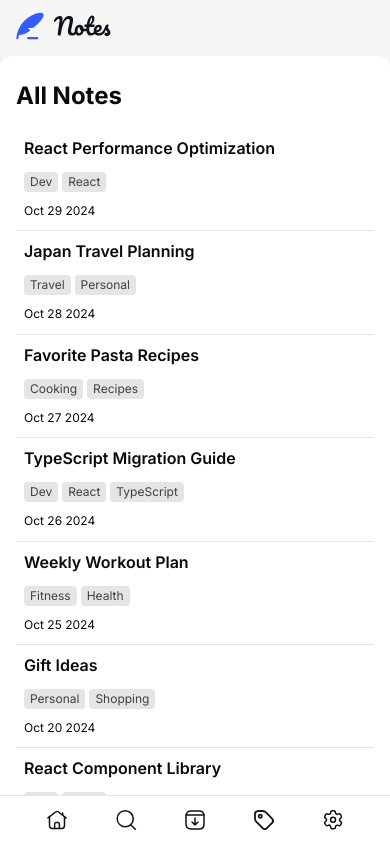
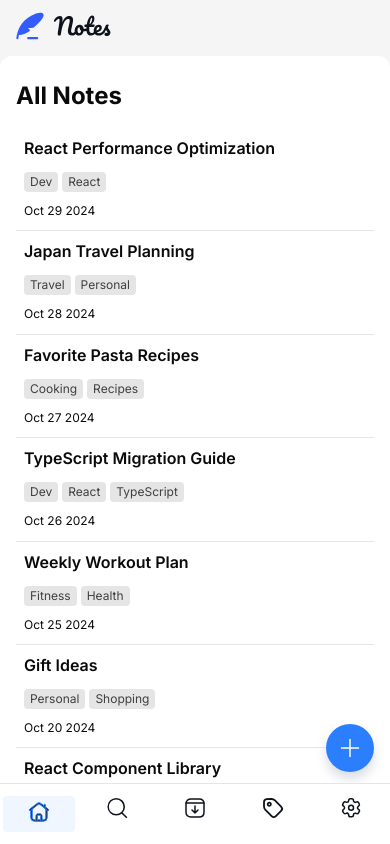
Before and after one commit to florianstancioiu/note-taking-web-app, a React (Vite) app: page /notes in a window 390 px wide. Shown: the top 844 px of the page. Built offline with nearby package versions, Linux system fonts and the light colour scheme.

Commit message:
Worked on the tablet version for /notes page

```diff
--- a/src/components/Menu/Menu.tsx
+++ b/src/components/Menu/Menu.tsx
@@ -4,24 +4,44 @@ import ArchiveIcon from "../../images/icon-archive.svg?react";
 import TagIcon from "../../images/icon-tag.svg?react";
 import SettingsIcon from "../../images/icon-settings.svg?react";
 
+// TODO: Implement hover state for each menu item
+// I should use an array to list each menu items, this will make it way easier to style them
 const Menu = () => {
   return (
-    <div className="border-t border-neutral-200 fixed left-0 bottom-0 w-full py-3 shadow-men z-10 bg-white">
-      <ul className="flex justify-evenly">
-        <li>
-          <HomeIcon className="cursor-pointer" />
+    <div className="border-t border-neutral-200 fixed left-0 bottom-0 w-full py-3 shadow-men z-10 bg-white text-neutral-500">
+      <ul className="grid grid-cols-5">
+        <li className="md:border-r md:border-neutral-100 text-center">
+          <div className="inline-block mx-auto rounded-sm bg-blue-50 py-1 px-6 text-blue-500">
+            <HomeIcon
+              className="cursor-pointer inline-block mx-auto mb-1"
+              stroke="currentColor"
+            />
+            <p className="hidden md:block text-xs">Home</p>
+          </div>
         </li>
-        <li>
-          <SearchIcon className="cursor-pointer" />
+        <li className="md:border-r md:border-neutral-100 text-center">
+          <div className="inline-block mx-auto">
+            <SearchIcon className="cursor-pointer inline-block mx-auto mb-1" />
+            <p className="hidden md:block text-xs text-neutral-500">Search</p>
+          </div>
         </li>
-        <li>
-          <ArchiveIcon className="cursor-pointer" />
+        <li className="md:border-r md:border-neutral-100 text-center">
+          <div className="inline-block mx-auto">
+            <ArchiveIcon className="cursor-pointer inline-block mx-auto mb-1" />
+            <p className="hidden md:block text-xs text-neutral-500">Archived</p>
+          </div>
         </li>
-        <li>
-          <TagIcon className="cursor-pointer" />
+        <li className="md:border-r md:border-neutral-100 text-center">
+          <div className="inline-block mx-auto">
+            <TagIcon className="cursor-pointer inline-block mx-auto mb-1" />
+            <p className="hidden md:block text-xs text-neutral-500">Tags</p>
+          </div>
         </li>
-        <li>
-          <SettingsIcon className="cursor-pointer" />
+        <li className="text-center">
+          <div className="inline-block mx-auto">
+            <SettingsIcon className="cursor-pointer inline-block mx-auto mb-1" />
+            <p className="hidden md:block text-xs text-neutral-500">Settings</p>
+          </div>
         </li>
       </ul>
     </div>
--- /dev/null
+++ b/src/components/NewNoteBtn/NewNoteBtn.tsx
@@ -0,0 +1,11 @@
+import CrossIcon from "../../images/icon-cross.svg?react";
+
+const NewNoteBtn = () => {
+  return (
+    <button className="lg:hidden grid place-content-center w-12 h-12 bg-blue-500 rounded-full fixed bottom-18 right-4 cursor-pointer shadow-create-btn md:right-9 md:bottom-27 md:w-16 md:h-16">
+      <CrossIcon className="rotate-45" />
+    </button>
+  );
+};
+
+export default NewNoteBtn;
--- a/src/index.css
+++ b/src/index.css
@@ -5,4 +5,5 @@
 @theme {
   --font-inter: "Inter", sans-serif;
   --shadow-menu: 0 -4px 6px 0 rgba(240, 240, 240, 0.6);
+  --shadow-create-btn: 0 7px 11px 0 rgba(202, 207, 216, 0.7);
 }
--- a/src/pages/Notes/Notes.tsx
+++ b/src/pages/Notes/Notes.tsx
@@ -1,5 +1,6 @@
 import PageTitle from "../../components/PageTitle/PageTitle";
 import NoteItem from "../../components/NoteItem/NoteItem";
+import NewNoteBtn from "../../components/NewNoteBtn/NewNoteBtn";
 import data from "../../data.json";
 
 const Notes = () => {
@@ -13,6 +14,7 @@ const Notes = () => {
           <NoteItem key={index} {...note} />
         ))}
       </ul>
+      <NewNoteBtn />
     </>
   );
 };
```
Also changed, not shown: src/images/icon-cross.svg.
